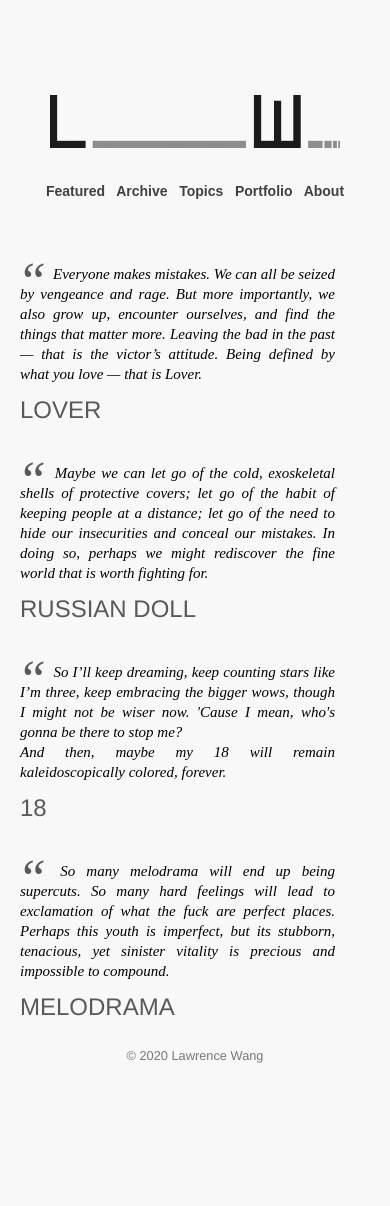
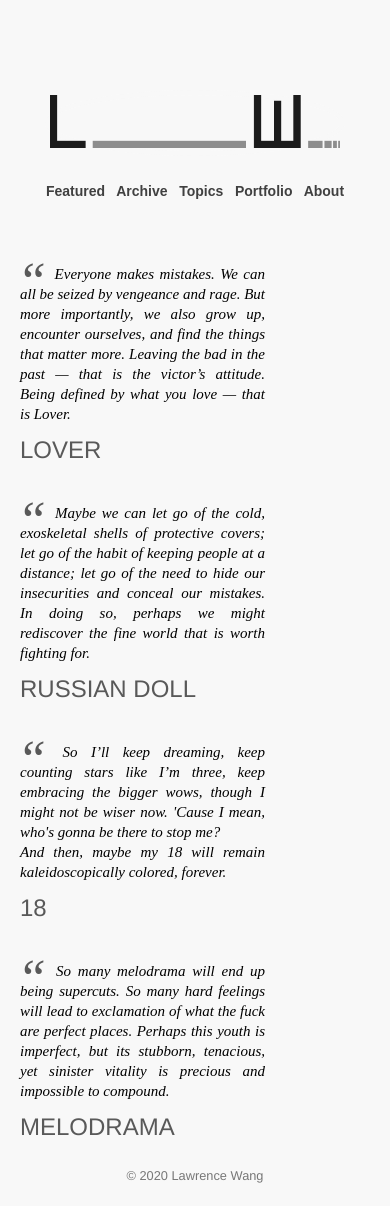
Before and after one commit to law-wang/blog-1.1, a Jekyll site: the page built from index.html, in a window 390 px wide. Built offline with Jekyll 4.4.1, drawn with Linux system fonts in a browser that asks for light colours; some web fonts are replaced; before the commit the page ends 1086 px from its top, so only the background shows below that.

Commit message:
Update main.scss

```diff
--- a/_sass/main.scss
+++ b/_sass/main.scss
@@ -443,6 +443,9 @@ section {
   .threecolumns {
     width: 100%;
   }
+  .blogpost {
+    width: 70%;
+  }
 }
 a.glowlink {
     border: 0;
```
